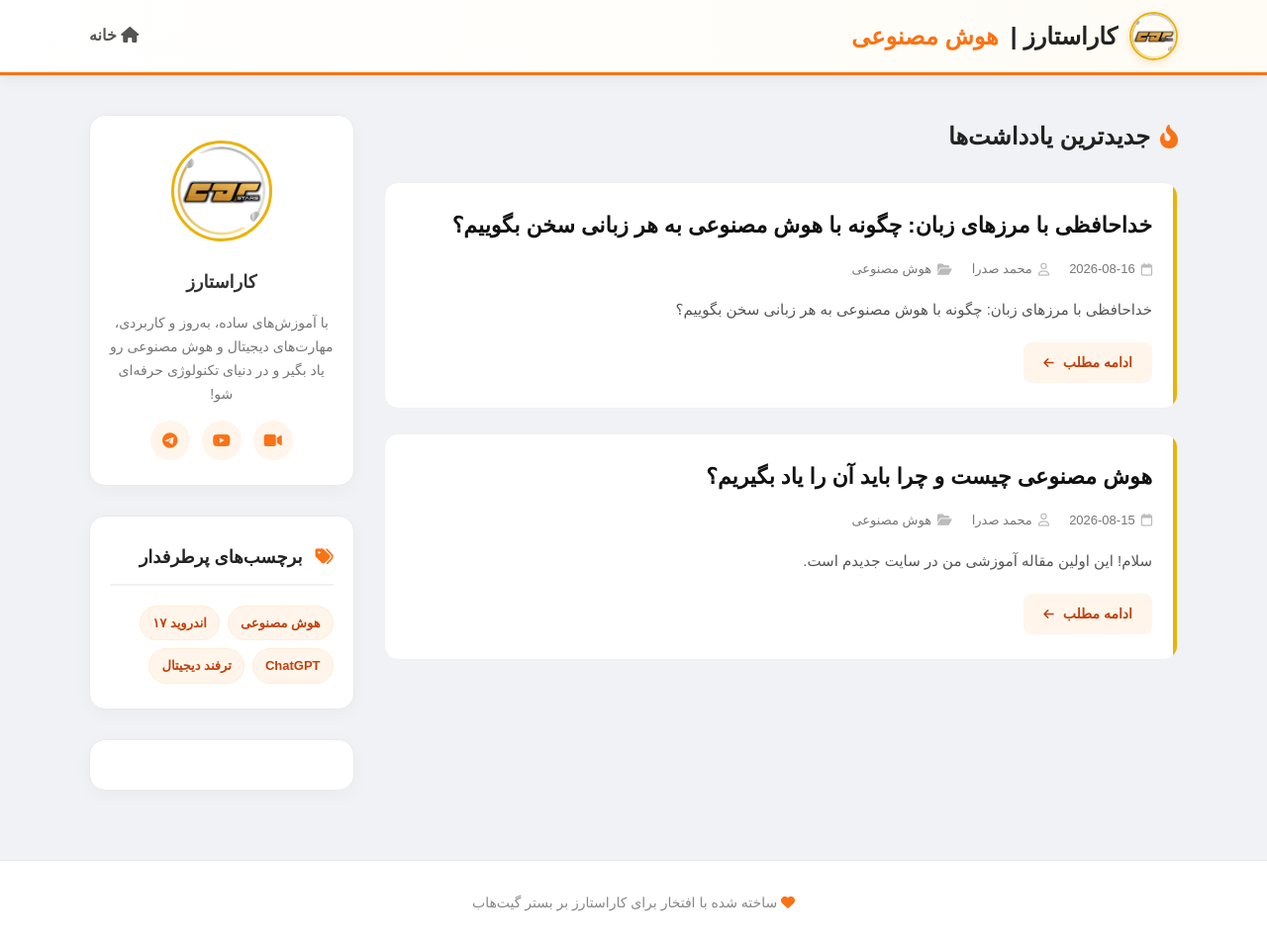
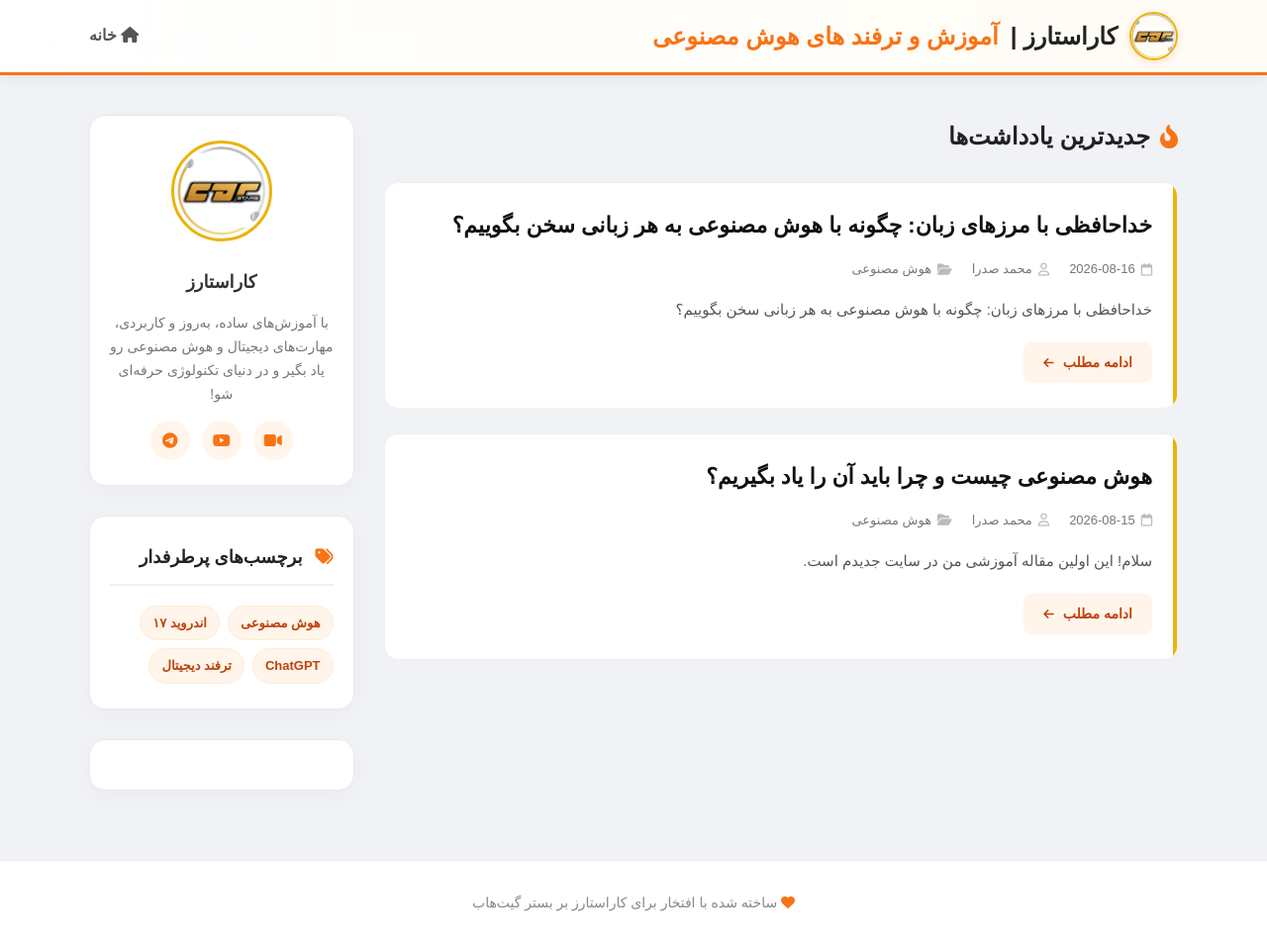
Before and after one commit to carstars7/carstars7.github.io, a Jekyll site: the page built from index.html, in a window 1280 px wide and 955 px high. Shown: the whole window at 99% size. Built offline with Jekyll 4.4.1, drawn with Linux system fonts in a browser that asks for light colours; a style sheet for code colours, icons or effects is not loaded.

Commit message:
Update default.html

```diff
--- a/_layouts/default.html
+++ b/_layouts/default.html
@@ -82,7 +82,7 @@
 <body>
     <header>
         <div class="header-inner">
-            <a href="/" class="site-title"><img src="/logo.jpg" alt="لوگو کاراستارز"> کاراستارز | <span>هوش مصنوعی</span></a>
+            <a href="/" class="site-title"><img src="/logo.jpg" alt="لوگو کاراستارز"> کاراستارز | <span>آموزش و ترفند های هوش مصنوعی</span></a>
             <nav><a href="/"><i class="fa-solid fa-home"></i> خانه</a></nav>
         </div>
     </header>
```
